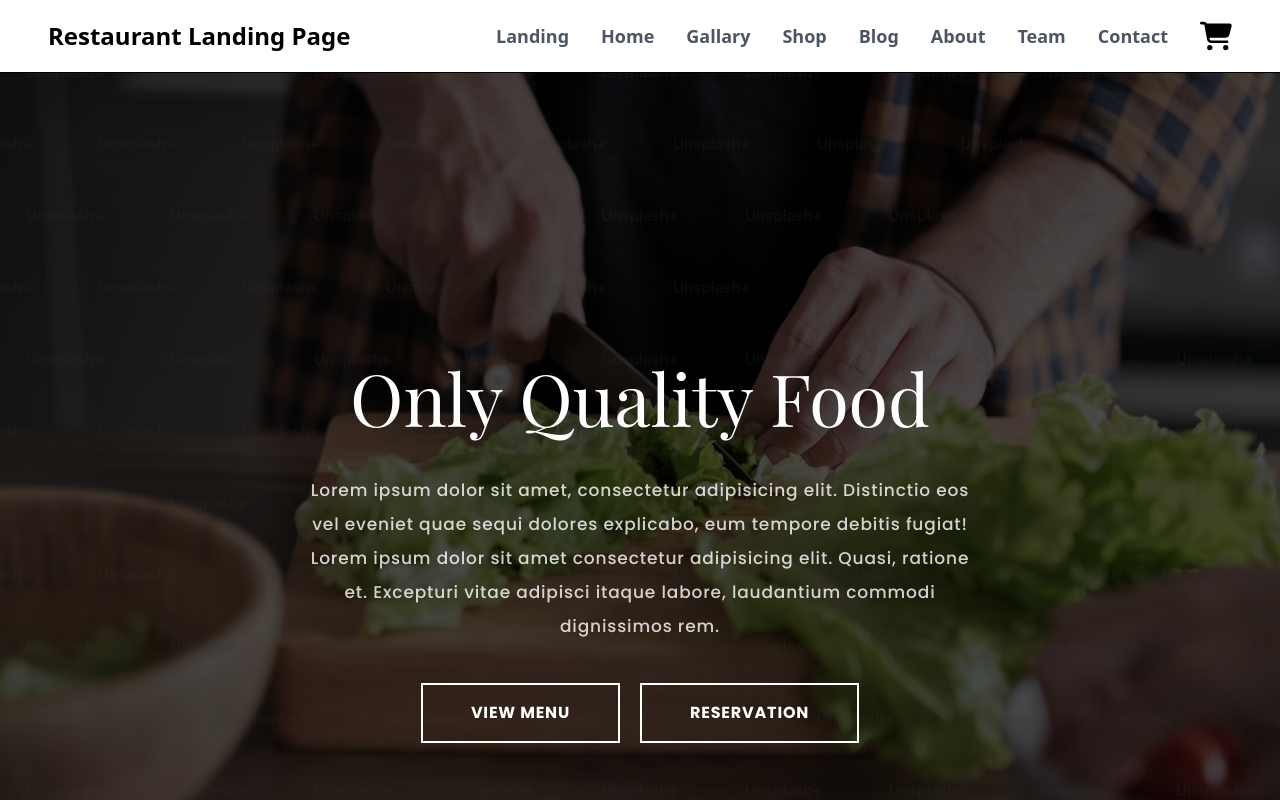
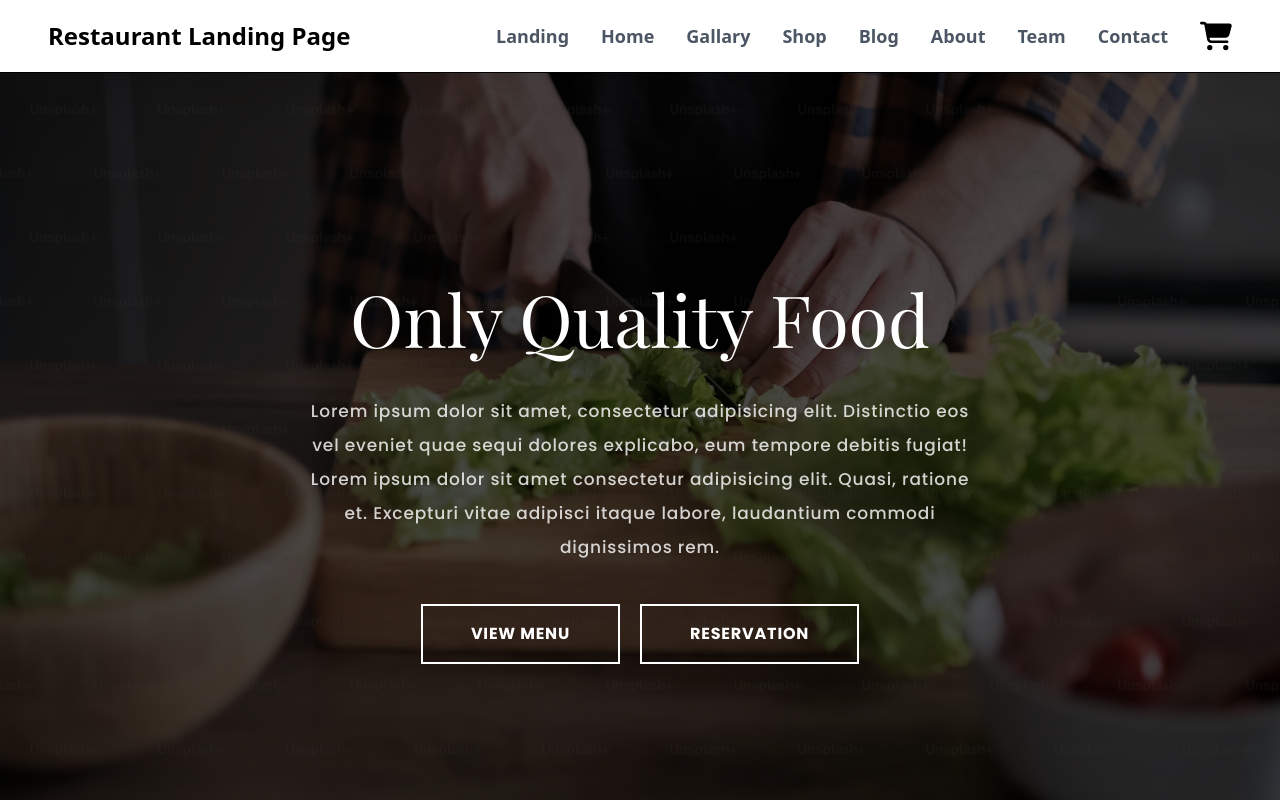
Before and after one commit to Sameerkhan344/Mxpertz-sameer, a React (Create React App) app: page / in a window 1280 px wide. Shown: the top 800 px of the page. Built offline with nearby package versions, Linux system fonts and the light colour scheme.

Commit message:
first commit

```diff
--- a/src/components/Home.js
+++ b/src/components/Home.js
@@ -3,10 +3,10 @@
 
 const Home = () => {
   return (
-    <div className="relative bg-[url('../public/Assets/hero.avif')] bg-cover bg-center bg-no-repeat w-full bg-black-900 text-white">
-      <div className="Home h-fit bg-black/70 flex flex-col justify-center items-center px-5 lg:px-20 md:px-20 leading-normal">
-        <div className="Home-inner text-center md:w-6/5 lg:w-4/5 xl:w-3/5 md:space-y-10 lg:space-y-10 flex flex-col justify-center items-center py-32 sm:py-60 md:py-72 lg:py-32 xl:py-72">
-          <h1 className="text-xl  max-sm:text-4xl sm:text-5xl md:text-7xl lg:text-7xl font-Playfair  font-normal">
+    <div className="relative min-h-screen  bg-[url('../public/Assets/hero.avif')] bg-cover bg-center bg-no-repeat w-full bg-black-900 text-white">
+      <div className="min-h-screen bg-black/70 flex flex-col justify-center items-center px-5 lg:px-20 md:px-20 leading-normal ">
+        <div className="text-center md:w-6/5 lg:w-4/5 xl:w-3/5 max-md:space-y-10 md:space-y-10 flex flex-col justify-center items-center">
+          <h1 className="text-xl  max-sm:text-4xl  md:text-7xl lg:text-7xl font-Playfair  font-normal">
             Only Quality Food
           </h1>
           <p className="text-[12px] md:text-[15px] lg:text-[17px] xl:text-[17px] font-Poppins font-medium opacity-80 tracking-wider md:leading-loose">
```
